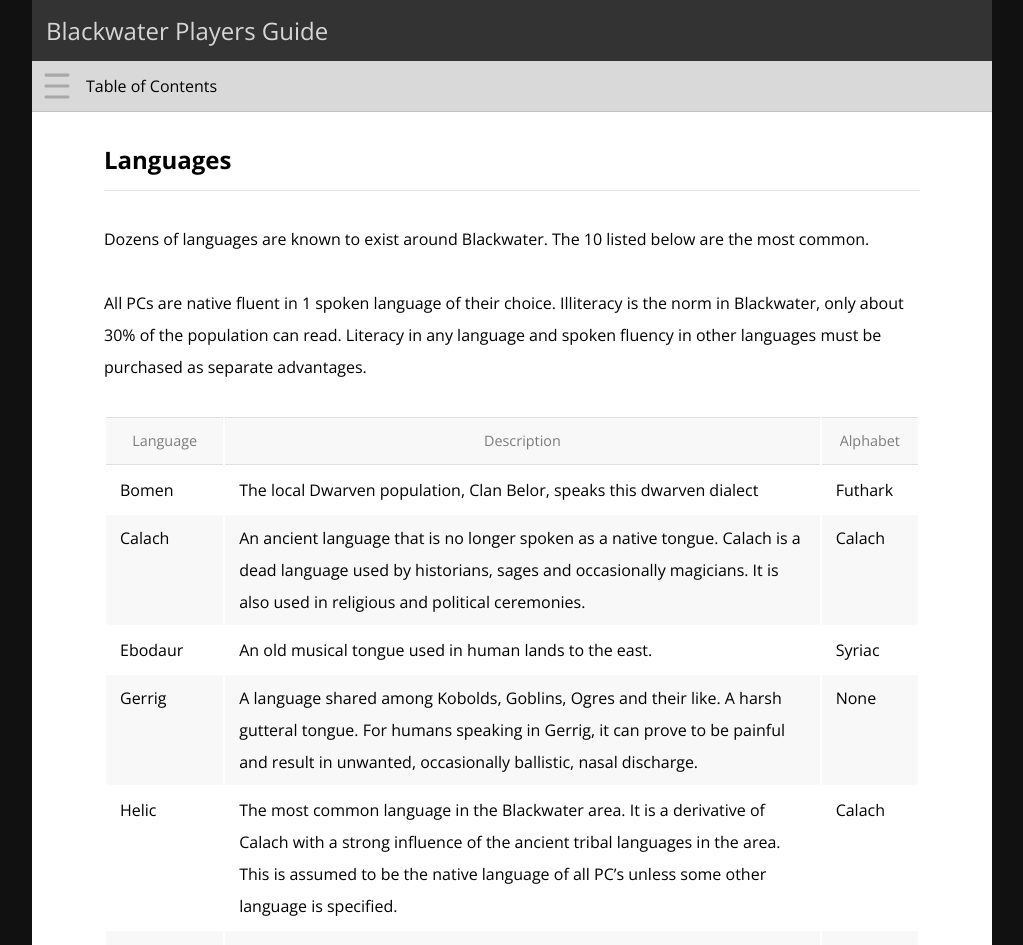
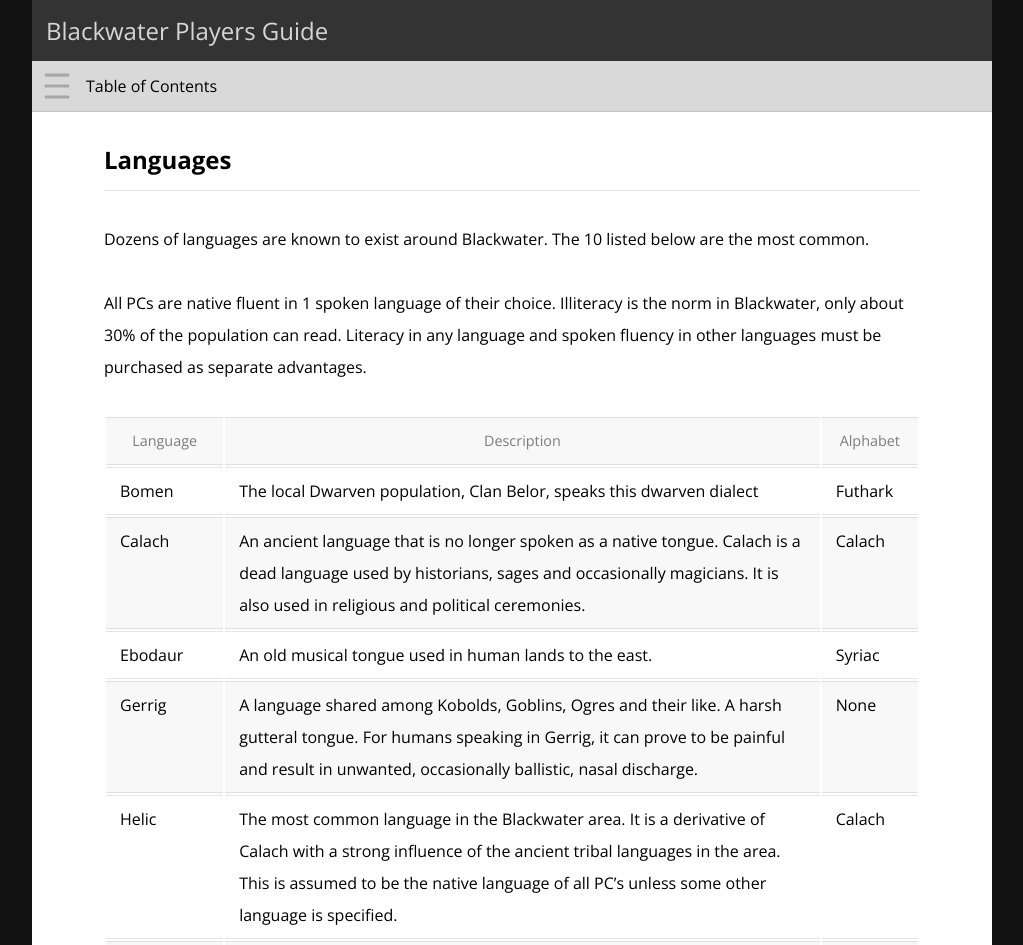
Before and after one commit to rickosborne/blackwater, a Jekyll site: the page built from _guide/450-languages-and-alphabets.md, in a window 1280 px wide. Shown: the top 945 px of the page, without its empty margins (128-1151 px from the left). Built offline with Jekyll 4.4.1, drawn with Linux system fonts in a browser that asks for light colours.

Commit message:
Update blackwater.css

```diff
--- a/assets/blackwater.css
+++ b/assets/blackwater.css
@@ -377,6 +377,8 @@ tr:nth-of-type(2n), thead {
 }
 td {
     vertical-align: top;
+    border-top: thin solid rgba(0, 0, 0, 0.1);
+    border-bottom: thin solid rgba(0, 0, 0, 0.1);
 }
 th {
     vertical-align: bottom;
```
